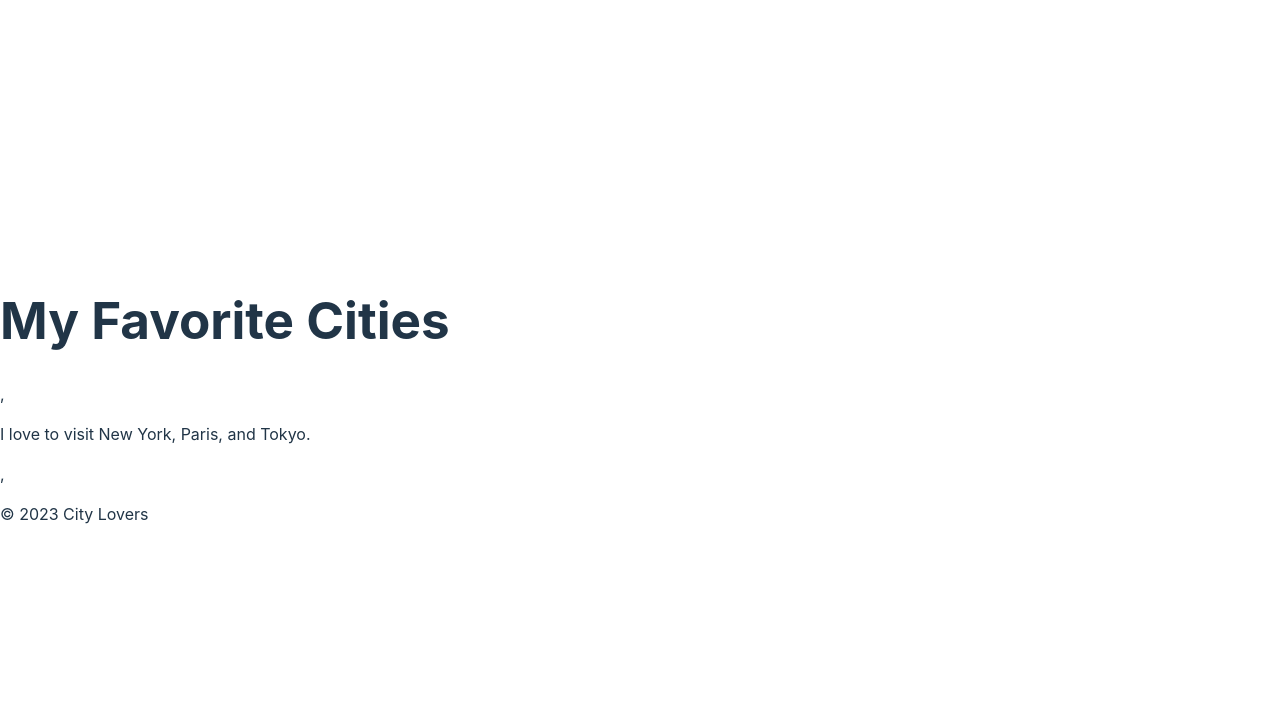
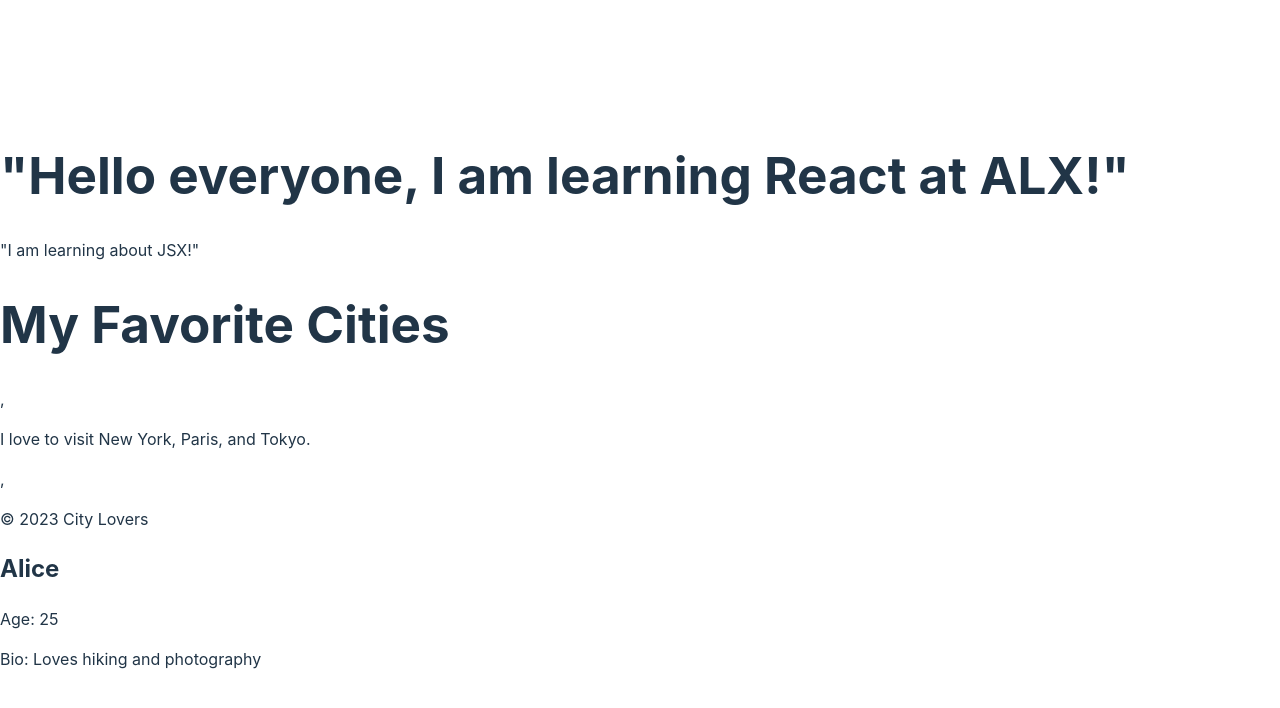
Before and after one commit to Pachotek/alx-fe-reactjs, a React (Vite) app in the folder alx-react-app/: page / in a window 1280 px wide. Shown: the top 708 px of the page. Built offline with nearby package versions, Linux system fonts and the light colour scheme.

Commit message:
created new component in src/components

```diff
--- a/alx-react-app/src/App.jsx
+++ b/alx-react-app/src/App.jsx
@@ -1,12 +1,16 @@
+import WelcomeMessage from './components/WelcomeMessage';
 import Header from './components/Header';
 import MainContent from './components/MainContent';
 import Footer from './components/Footer';
+import UserProfile from './components/UserProfile';
 
 
 function App() {
   return(
     <>
+    <WelcomeMessage />
    <Header />, <MainContent />,  <Footer />
+   <UserProfile name="Alice" age="25" bio="Loves hiking and photography" />
     </>
   )
 }
--- /dev/null
+++ b/alx-react-app/src/components/UserProfile.jsx
@@ -0,0 +1,10 @@
+const UserProfile = (props) => {
+    return (
+      <div>
+        <h2>{props.name}</h2>
+        <p>Age: {props.age}</p>
+        <p>Bio: {props.bio}</p>
+      </div>
+    );
+  }
+  export default UserProfile;
```
